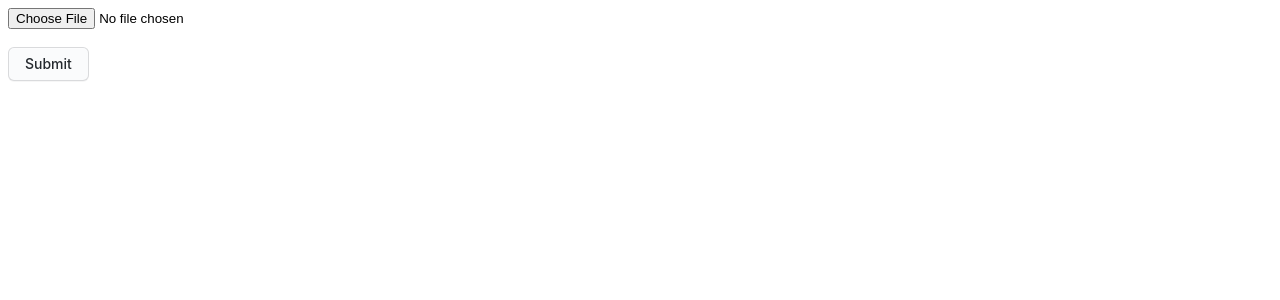
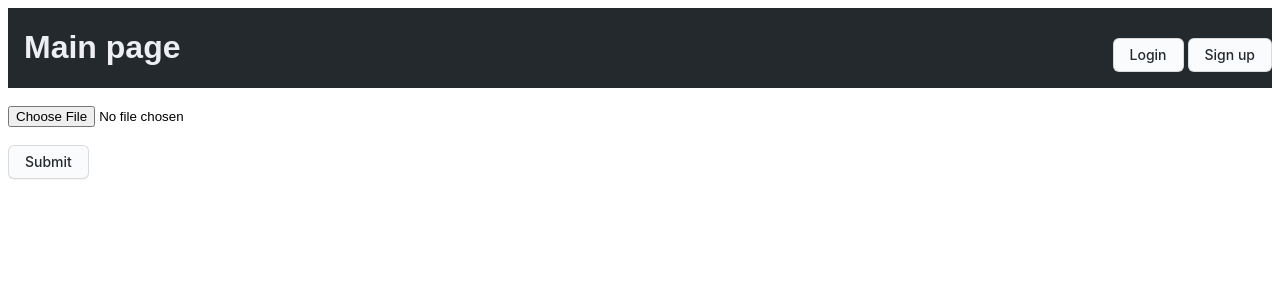
Before and after one commit to GToldy/cyber_python, a Flask app: page / in a window 1280 px wide. Shown: the top 300 px of the page. Run offline with Flask 3, Linux system fonts and the light colour scheme.

Commit message:
Add header

```diff
--- a/static/css/main.css
+++ b/static/css/main.css
@@ -1,3 +1,15 @@
+header {
+  display: flex;
+  justify-content: space-between;
+  align-items: baseline;
+  background: #24292E;
+  color: #EDEFF2;
+}
+
+header h1 {
+  margin-left: 1rem;
+  font-family: Arial;
+}
 
 .button-4 {
   appearance: none;
--- a/templates/index.html
+++ b/templates/index.html
@@ -5,7 +5,16 @@
     <meta charset="UTF-8">
     <title>{{ title }}</title>
 </head>
+
 <body>
+    <header>
+        <h1>Main page</h1>
+        <div>
+            <button class="button-4" type="button">Login</button>
+            <button class="button-4" type="button">Sign up</button>
+        </div>
+    </header>
+    <br>
     <div class="form-input">
         <input type="file" name="image" id="image-input" accept=".jpg,.jpeg,.png">
     </div>
```
